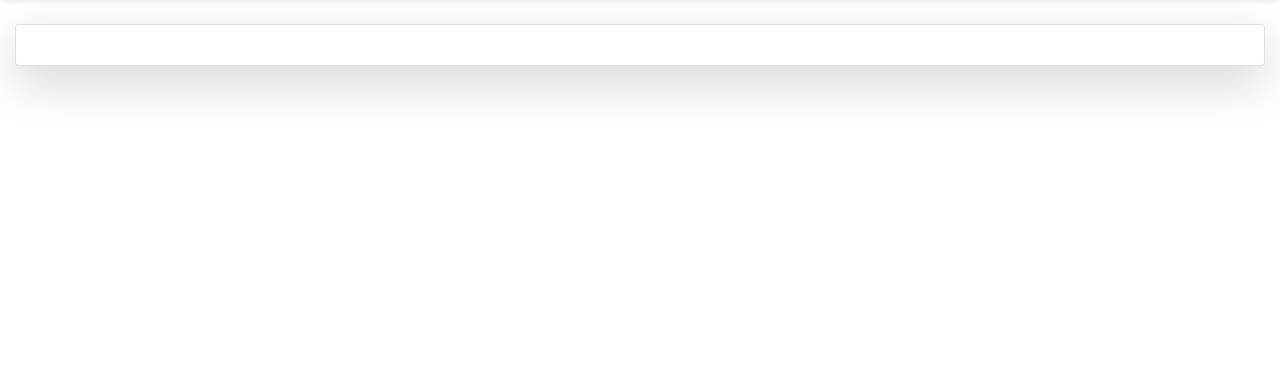
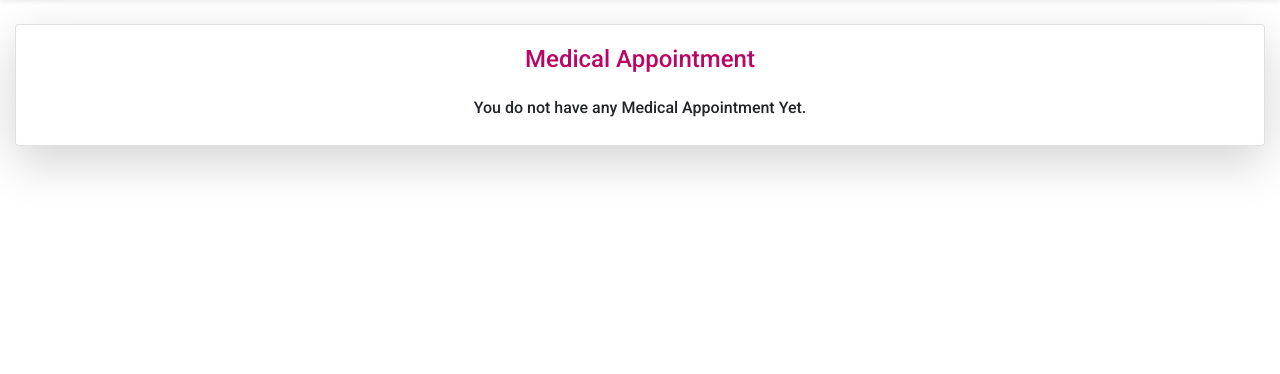
Before and after one commit to JDesignEra/heartphoria, a Flask app: template heartphoria/templates/appointment/index.html in a window 1280 px wide. Shown: the part 56-430 px from the top of the page. Run offline with Flask 2, Linux system fonts and the light colour scheme; the template is opened without the code that fills it, so the values that code supplies are empty; some libraries are stand-ins or nearby versions.

Commit message:
3.0.7-dev

```diff
--- a/heartphoria/templates/appointment/index.html
+++ b/heartphoria/templates/appointment/index.html
@@ -4,7 +4,34 @@
     <section id="AppoinmentSection">
         <div class="card shadow-lg">
             <div class="card-body">
+                <h4 class="pb-3 text-center text-primary">Medical Appointment</h4>
+                <!--<button id="AddAppointment" class="btn btn-outline-success btn-block">New Medical Appointment</button>-->
 
+
+
+
+                {% if appointments %}
+                    <table class="table table-striped">
+                        <thead>
+                            <tr>
+                                <th scope="col">Date</th>
+                                <th scope="col">Time</th>
+                                <th scope="col">Hospital / Clinic</th>
+                            </tr>
+                        </thead>
+                        <tbody>
+                            {% for appointment in appointments %}
+                                <tr>
+                                    <td>{{ appointment['date_time'].strftime('%d/%m/%Y') }}</td>
+                                    <td>{{ appointment['date_time'].strftime('%I:%M %p') }}</td>
+                                    <td>{{ appointment['location'] }}</td>
+                                </tr>
+                            {% endfor %}
+                        </tbody>
+                    </table>
+                {% else %}
+                    <h6 class="text-center">You do not have any Medical Appointment Yet.</h6>
+                {% endif %}
             </div>
         </div>
     </section>
```
